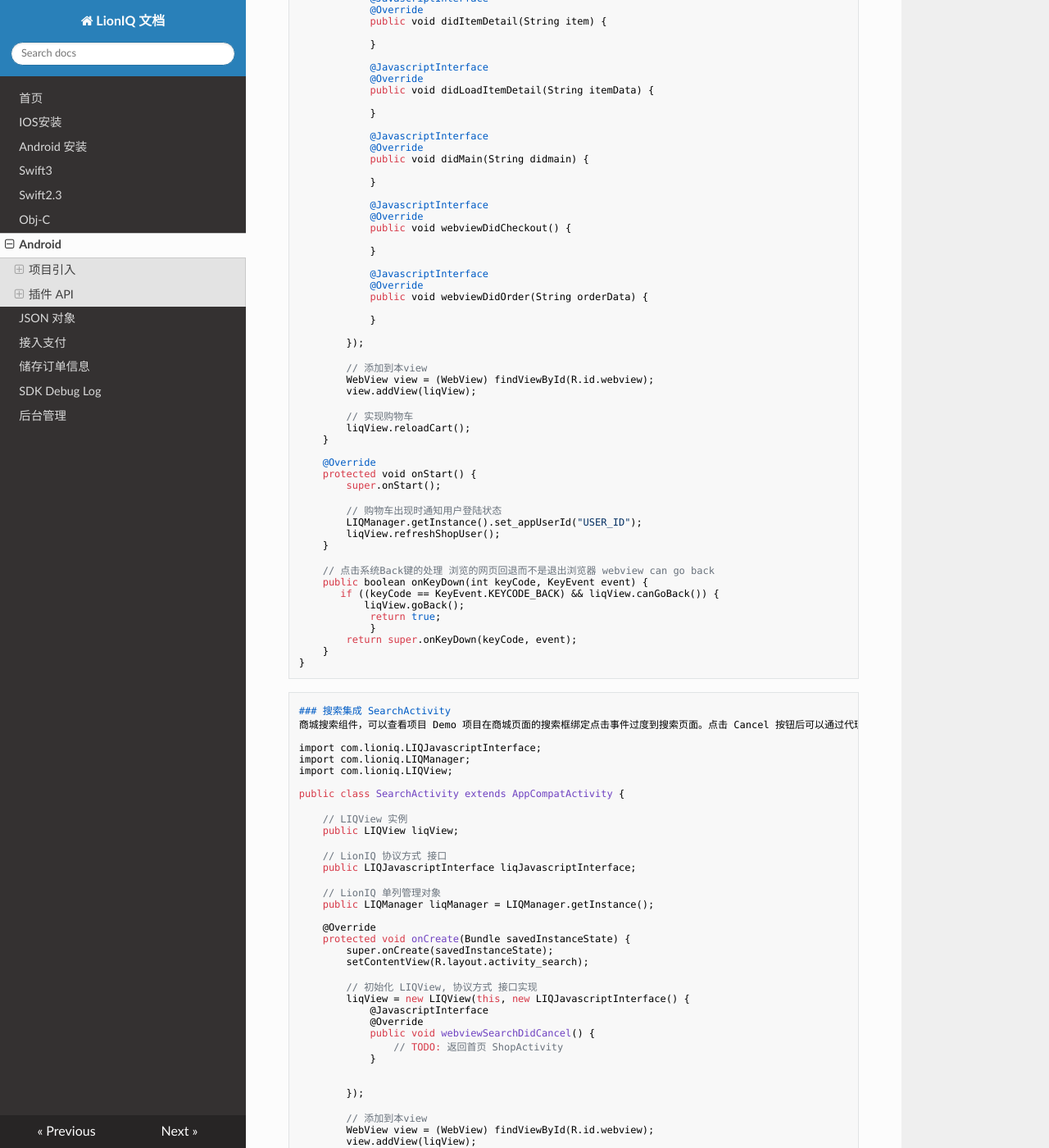
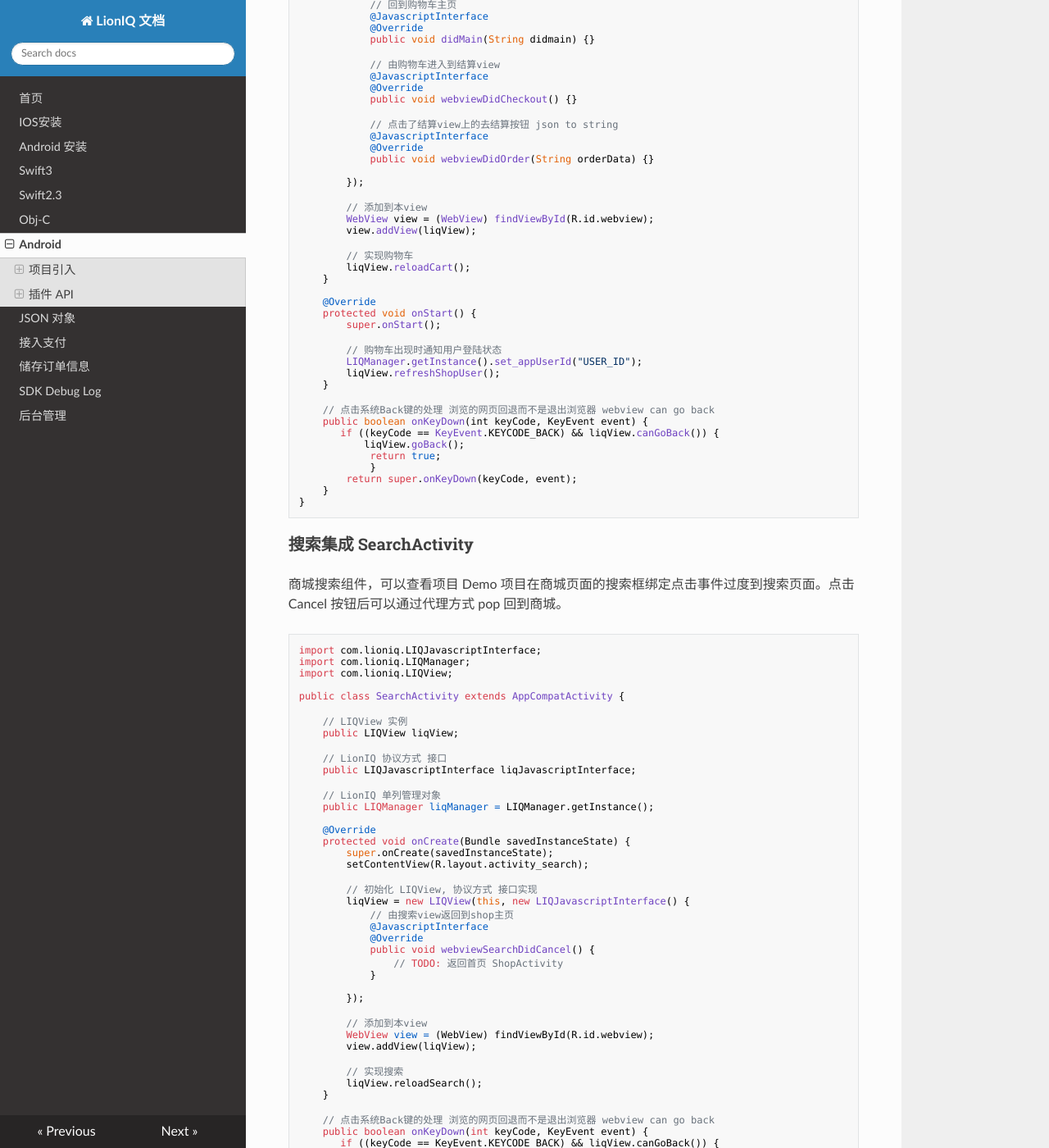
Before and after one commit to lioniq/docs.lioniq.com, an MkDocs documentation site: the page built from docs/android.md, in a window 1280 px wide and 1400 px high, scrolled down 2237 px. Shown: the whole window at 82% size. Built offline with MkDocs 1.6.1, drawn with Linux system fonts in a browser that asks for light colours; nearby versions of some CDN libraries; old or Windows-style settings are respelled for this version of MkDocs; some of the changed text lies outside the part shown.

Commit message:
android.md update

`````diff
--- a/docs/android.md
+++ b/docs/android.md
@@ -33,28 +33,25 @@ public class ShopActivity extends AppCompatActivity {
         // 初始化 LIQView, 协议方式 接口实现
         liqView = new LIQView(this, new LIQJavascriptInterface() {
 
+        	// 加入购物车 json to string
             @JavascriptInterface
             @Override
-            public void didAddToCart(String itemData) {
+            public void didAddToCart(String itemData) {}
 
-            }
-
+            // 进入详情  由shop主页进入到详情
             @JavascriptInterface
             @Override
-            public void didItemDetail(String item) {
+            public void didItemDetail(String item) {}
 
-            }
-
+            // 载入了商品详情内容  json to string
             @JavascriptInterface
             @Override
-            public void didLoadItemDetail(String itemData) {
+            public void didLoadItemDetail(String itemData) {}
 
-            }
-
+            // 路由事件  由详情返回到shop主页
             @JavascriptInterface
             @Override
-            public void didMain(String didmain) {
-            }
+            public void didMain(String didmain) {}
         });
 
         // 添加到本view
@@ -67,27 +64,13 @@ public class ShopActivity extends AppCompatActivity {
         // OPTIONAL 可选:
     	// 载入商城离线信息, 从后台下载保存为 shop_data.json 后拉进项目放在资源文件夹assets即可
     	// this 为当前上下文 Context
-        liqManager.setShopData(this, getShopDataStr());
+        liqManager.setShopData(this, "shop_data.json");
 
 
         // 更新 userId
         liqManager.set_appUserId("我的_USER_ID");
         liqView.refreshShopUser();
     }
-
-    // shop_data.json to string
-    private String getShopDataStr() {
-        try {
-            InputStream shopData = this.getAssets().open("shop_data.json");
-            String shopDataStr = liqManager.convertStreamToString(shopData);
-            return shopDataStr;
-
-        } catch (IOException e) {
-            e.printStackTrace();
-            return "";
-        }
-    }
-
 
     // 点击系统Back键的处理 浏览的网页回退而不是退出浏览器 webview can go back
     public boolean onKeyDown(int keyCode, KeyEvent event) {
@@ -100,9 +83,11 @@ public class ShopActivity extends AppCompatActivity {
 }
 ````
 
-````
 ### 购物车集成 CartActivity
 
+购物车一样使用 `LIQView` 就可以实现，使用 `reloadCart()` 即可。LionIQ 不需要另外登陆也不需要迁移你的用户信息，所有购物车只需要用户ID，用 `LIQManager` 的 `setAppUserId` 方式。
+
+````
 import com.lioniq.LIQJavascriptInterface;
 import com.lioniq.LIQManager;
 import com.lioniq.LIQView;
@@ -130,41 +115,35 @@ public class CartActivity extends AppCompatActivity {
         // 初始化 LIQView, 协议方式 接口实现
         liqView = new LIQView(this, new LIQJavascriptInterface() {
 
+        	// 加入购物车 json to string
             @JavascriptInterface
             @Override
-            public void didAddToCart(String itemData) {
+            public void didAddToCart(String itemData) {}
 
-            }
-
+            // 进入详情  由cart进入到详情
             @JavascriptInterface
             @Override
-            public void didItemDetail(String item) {
+            public void didItemDetail(String item) {}
 
-            }
-
+            // 载入了商品详情内容  json to string
             @JavascriptInterface
             @Override
-            public void didLoadItemDetail(String itemData) {
+            public void didLoadItemDetail(String itemData) {}
 
-            }
-
+            // 回到购物车主页
             @JavascriptInterface
             @Override
-            public void didMain(String didmain) {
+            public void didMain(String didmain) {}
 
-            }
-
+            // 由购物车进入到结算view
             @JavascriptInterface
             @Override
-            public void webviewDidCheckout() {
+            public void webviewDidCheckout() {}
 
-            }
-
+            // 点击了结算view上的去结算按钮 json to string
             @JavascriptInterface
             @Override
-            public void webviewDidOrder(String orderData) {
-
-            }
+            public void webviewDidOrder(String orderData) {}
 
         });
 
@@ -196,10 +175,10 @@ public class CartActivity extends AppCompatActivity {
 }
 ````
 
-````
 ### 搜索集成 SearchActivity
 商城搜索组件，可以查看项目 Demo 项目在商城页面的搜索框绑定点击事件过度到搜索页面。点击 Cancel 按钮后可以通过代理方式 pop 回到商城。
 
+````
 import com.lioniq.LIQJavascriptInterface;
 import com.lioniq.LIQManager;
 import com.lioniq.LIQView;
@@ -222,12 +201,12 @@ public class SearchActivity extends AppCompatActivity {
 
         // 初始化 LIQView, 协议方式 接口实现
         liqView = new LIQView(this, new LIQJavascriptInterface() {
+        	// 由搜索view返回到shop主页
             @JavascriptInterface
             @Override
             public void webviewSearchDidCancel() {
             	// TODO: 返回首页 ShopActivity
             }
-
 
         });
 
`````
Also changed, not shown: other parts of docs/android.md (+2 -2 lines).
